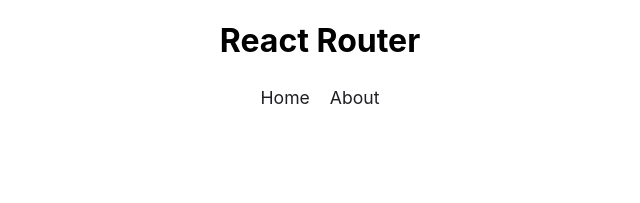
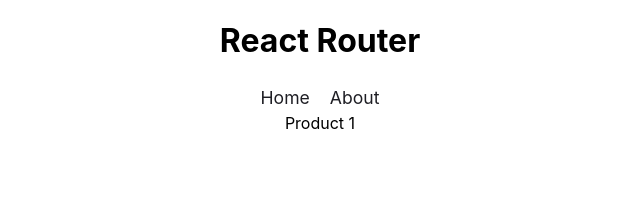
Before and after one commit to gafanhotoalexandre/pequenos-projetos, a React (Vite) app in the folder routing/: page /products/1 in a window 1280 px wide. Shown: the top 203 px of the page, without its empty margins (320-960 px from the left). Built offline with nearby package versions, Linux system fonts and the light colour scheme.

Commit message:
definindo rotas dinamicas

```diff
--- a/routing/src/App.jsx
+++ b/routing/src/App.jsx
@@ -2,10 +2,13 @@
 
 import './App.css';
 
+// Components
+import { Navbar } from './components/Navbar';
+
 // Pages
 import { Home } from './pages/Home';
 import { About } from './pages/About';
-import { Navbar } from './components/Navbar';
+import { Product } from './pages/Product';
 
 export default function App() {
   return (
@@ -18,6 +21,8 @@
         <Routes>
           <Route path="/" element={<Home />} />
           <Route path="/about" element={<About />} />
+
+          <Route path="/products/:id" element={<Product />} />
         </Routes>
       </BrowserRouter>
     </div>
--- a/routing/src/pages/Home.jsx
+++ b/routing/src/pages/Home.jsx
@@ -18,6 +18,8 @@
           <li key={item.id}>
             <h2>{ item.productName }</h2>
             <p>R${ item.productPrice }</p>
+
+            <Link to={`/products/${item.id}`}>Details</Link>
           </li>
         ))}
       </ul>
--- a/routing/src/pages/Product.jsx
+++ b/routing/src/pages/Product.jsx
@@ -1,7 +1,11 @@
+import { useParams } from 'react-router-dom';
+
 export function Product() {
+  const { id } = useParams();
+
   return (
     <section>
-      Product
+      Product { id }
     </section>
   );
 }
```
